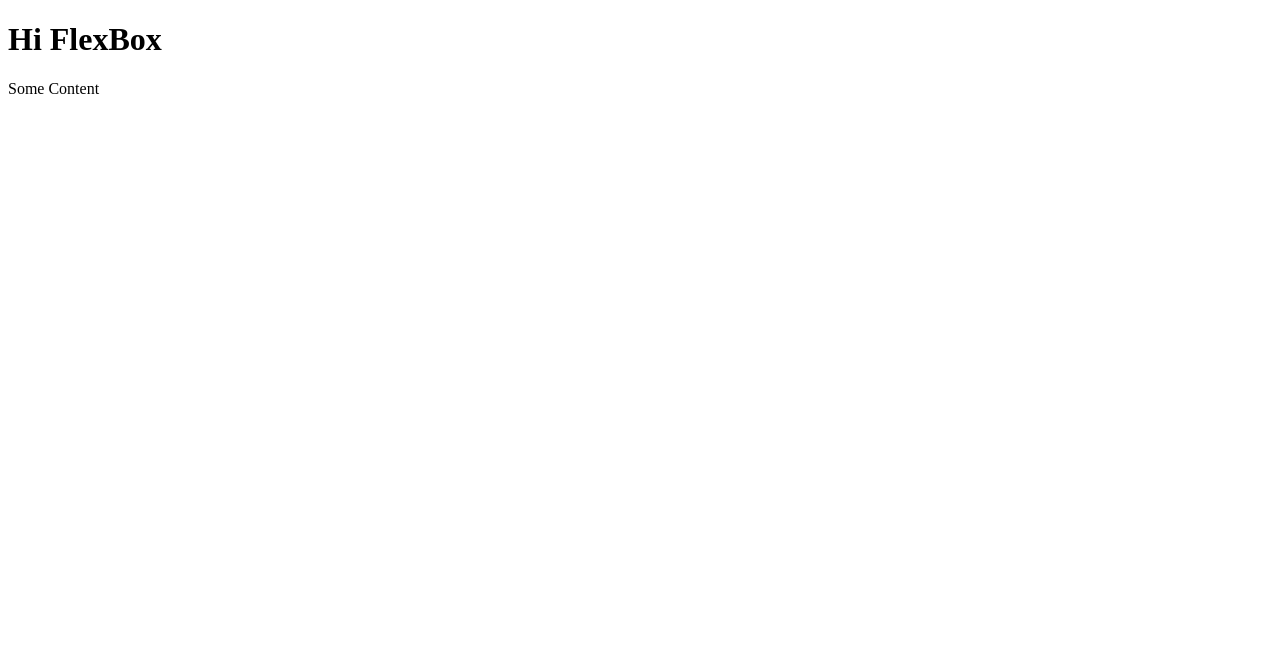
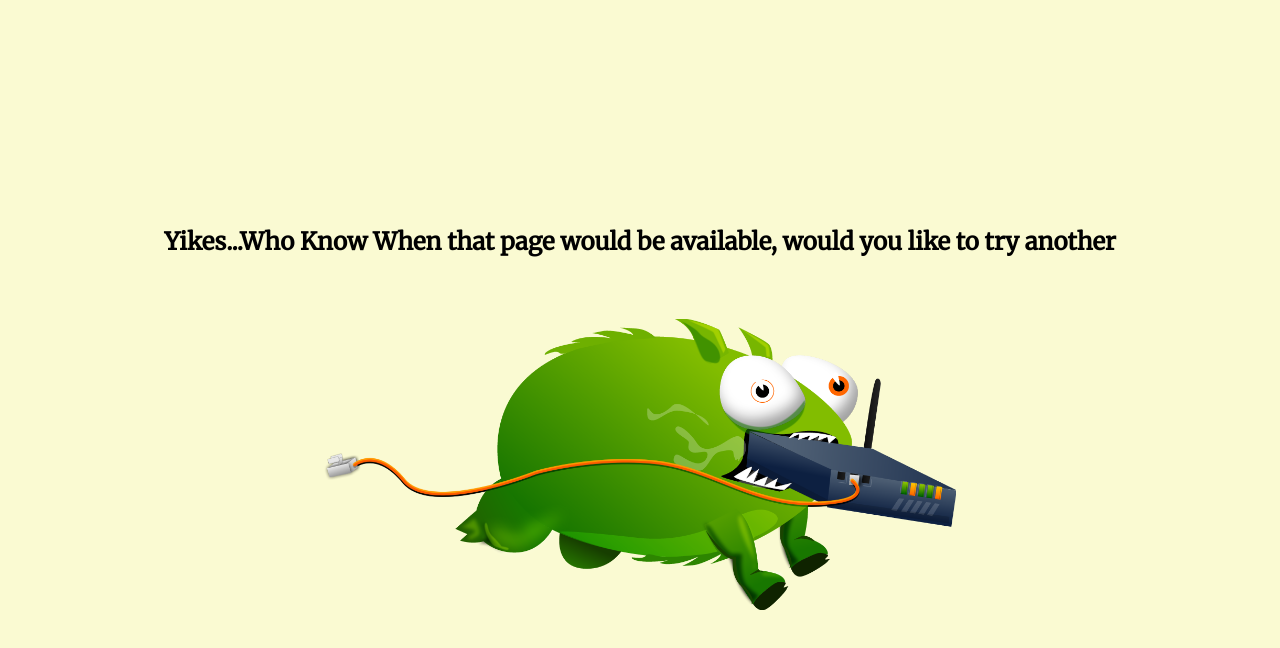
Before and after one commit to JyothiTurpu/FlexBox-Course, a plain HTML site: page index.html in a window 1280 px wide. Drawn offline with Linux system fonts and the light colour scheme.

Commit message:
Added Error Image

```diff
--- a/index.html
+++ b/index.html
@@ -4,10 +4,39 @@
   <meta charset="UTF-8">
   <meta name="viewport" content="width=device-width, initial-scale=1.0">
   <meta http-equiv="X-UA-Compatible" content="ie=edge">
-  <title>Flex Box</title>
+  <title>Error Page</title>
+  <link href="https://fonts.googleapis.com/css?family=Merriweather&display=swap" rel="stylesheet">
+  <style>
+    body{
+      background-color: lightgoldenrodyellow;
+      font-family: 'Merriweather', serif;
+    }
+
+    .error-wrapper{
+      display: flex;
+      justify-content: center;
+      align-items: center;
+      height: 100vh;
+      flex-direction: column;
+    }
+
+    .error-wrapper > .err-heading {
+      margin-bottom: 42px;
+    }
+
+    img{
+      width: 50%;
+    }
+
+  </style>
 </head>
 <body>
-  <h1>Hi FlexBox</h1>
-  <p>Some Content</p>
+    <div class="error-wrapper">
+        <div class="err-heading">
+          <h2>Yikes...Who Know When that page would be available, would you like to try another</h2>
+        </div>
+        <img src="images/tbot.png" alt="">
+    </div>
+
 </body>
 </html>
```
Also changed, not shown: images/tbot.png (added).
